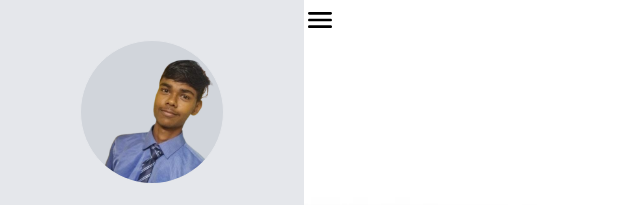
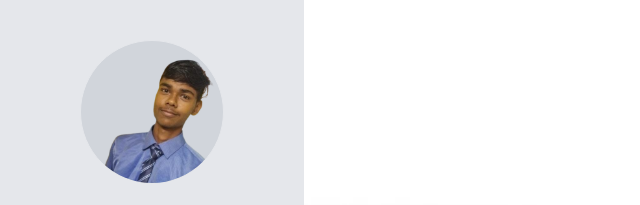
Before and after one commit to PRAVEEN200307/My_Portfolio, a website built with Vite: page index.html in a window 1280 px wide. Shown: the top 205 px of the page, 16-656 px from the left. Built offline with nearby package versions, Linux system fonts and the light colour scheme; a web font is replaced by a local one.

Commit message:
home responsive

```diff
--- a/assets/input.css
+++ b/assets/input.css
@@ -107,4 +107,5 @@
     position: fixed;
   }
 
+
 }
--- a/index.html
+++ b/index.html
@@ -34,7 +34,7 @@
                  <p>Designed by <a class="text-light-blue underline"
                   href="https://github.com/PRAVEEN200307" target="_blank" aria-label="Github">Praveen kumar A</a> </p>
              </footer>
-             <div class="absolute top-1 left-80 ">
+             <div class="absolute top-1 left-80 rightbtn lg:text-white">
                <button type="button" id="btnNav">
                   <svg xmlns="http://www.w3.org/2000/svg" width="32" height="32" viewBox="0 0 24 24"><path fill="currentColor"
                      d="M4 18h16c.55 0 1-.45 1-1s-.45-1-1-1H4c-.55 0-1 .45-1 1s.45 1 1 1zm0-5h16c.55 0 1-.45 1-1s-.45-1-1-1H4c-.55 0-1 .45-1 1s.45 1 1 1zM3 7c0 .55.45 1 1 1h16c.55 0 1-.45 1-1s-.45-1-1-1H4c-.55 0-1 .45-1 1z"/>
```
